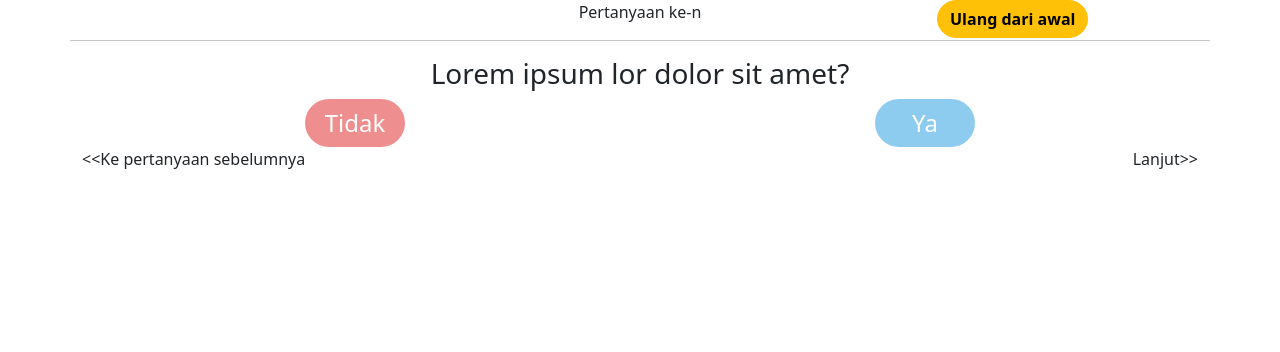
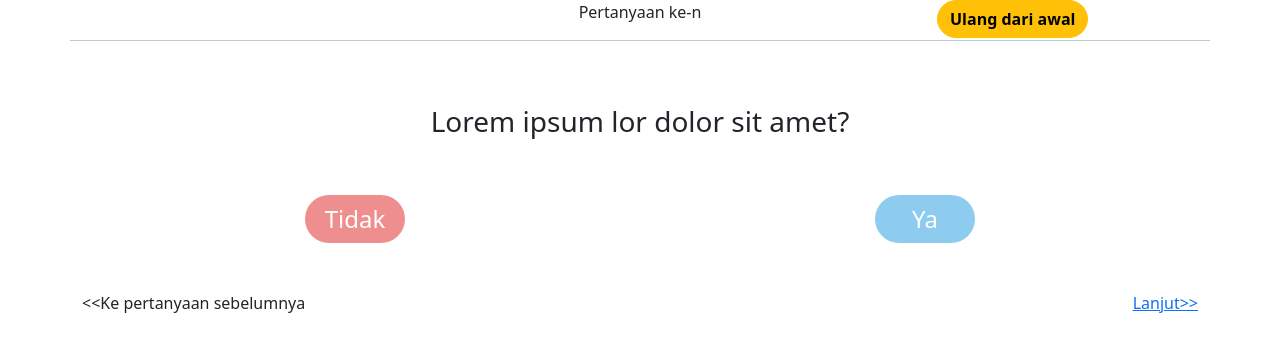
Before and after one commit to ayaayawae/project-sistem-pakar, a PHP site: the page made by application/views/pages/test_v.php in a window 1280 px wide. Shown: the top 352 px of the page. Run offline with PHP 8.4, Linux system fonts and the light colour scheme; the template is opened without the code that fills it, so the values that code supplies are empty.

Commit message:
add routing

```diff
--- a/application/controllers/Base.php
+++ b/application/controllers/Base.php
@@ -20,7 +20,7 @@ class Base extends CI_Controller {
 	 */
 	public function index()
 	{
-		$this->load->view('base');
+		$this->home();
 	}
 
 	public function home(){
--- a/application/views/pages/home_v.php
+++ b/application/views/pages/home_v.php
@@ -35,7 +35,7 @@
     <div class="container">
         <p class="greeting">Ikuti Tes ini untuk membantu kamu yang seorang mahasiswa jurusan Teknik Informatika menetukan profesi di masa depan</p>
         <div style="text-align: center" class="">
-            <button class="btn btn-primary">Mulai <i class="fas fa-long-arrow-alt-right"></i></button>
+            <a class="btn btn-primary" href="<?= base_url('index.php/base/rules') ?>">Mulai <i class="fas fa-long-arrow-alt-right"></i></a>
         </div>
 
     </div>
--- a/application/views/pages/rules_v.php
+++ b/application/views/pages/rules_v.php
@@ -75,7 +75,7 @@
         <div class="container mt-5 text-right">
             <div class="d-flex justify-content-end">
                 <button style="border-radius: 40px; width: 8rem; background: greenyellow">
-                    <a href="" style="text-decoration: none; color: gray">
+                    <a href="<?= base_url('index.php/base/test') ?>" style="text-decoration: none; color: gray">
                         Mulai -->
                     </a>
                 </button>
--- a/application/views/pages/test_v.php
+++ b/application/views/pages/test_v.php
@@ -32,10 +32,10 @@
             </div>
             <hr>
         </div>
-        <div class="row" style="text-align: center">
+        <div class="row mt-5" style="text-align: center">
             <h3>Lorem ipsum lor dolor sit amet?</h3>
         </div>
-        <div class="row" style="text-align: center; ">
+        <div class="row mt-5" style="text-align: center; ">
             <div class="col-md-6">
                 <button class="btn btn-danger" style="font-size: 24px; background-color: #EF8E8E; border: none; border-radius: 50px; width: 100px">Tidak</button>
             </div>
@@ -43,9 +43,9 @@
                 <button class="btn btn-primary" style="font-size: 24px; background-color: #8ECCEF; border: none; border-radius: 50px; width: 100px">Ya</button>
             </div>
         </div>
-        <div class="row" >
+        <div class="row mt-5" >
             <div class="col-md-6"> &#60;&#60;Ke pertanyaan sebelumnya </div>
-            <div class="col-md-6" style="text-align: right">Lanjut>></div>
+            <a href="<?= base_url('index.php/base/result') ?>" class="col-md-6" style="text-align: right">Lanjut>></a>
         </div>
     </div>
 </body>
```
